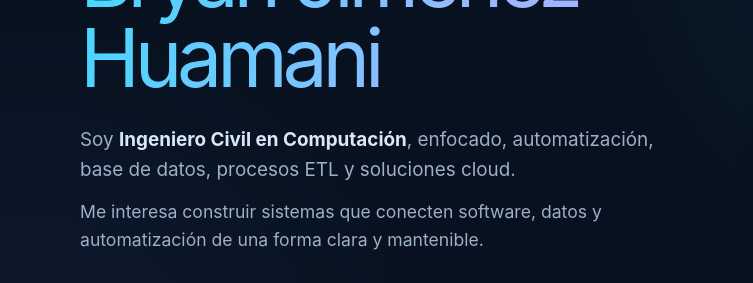
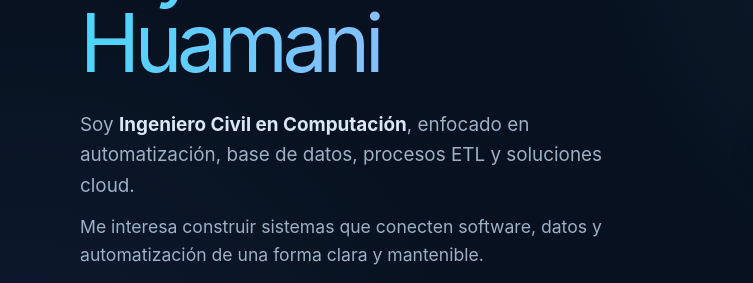
Before and after one commit to BryanJimenez871/BryanJimenez871.github.io, an Astro site: page / in a window 1280 px wide. Shown: the part 262-545 px from the top of the page, 0-753 px from the left. Built offline with nearby package versions, Linux system fonts and the light colour scheme; Astro itself is replaced by a stand-in of ours.

Commit message:
Corrige descripción profesional

```diff
--- a/src/pages/index.astro
+++ b/src/pages/index.astro
@@ -21,7 +21,7 @@ const techTools = [
     <section id="inicio" class="hero shell">
       <div class="hero-copy reveal">
         <h1><span>Bryan Jimenez Huamani</span></h1>
-        <p class="hero-lead">Soy <strong>Ingeniero Civil en Computación</strong>, enfocado, automatización, base de datos, procesos ETL y soluciones cloud.</p>
+        <p class="hero-lead">Soy <strong>Ingeniero Civil en Computación</strong>, enfocado en automatización, base de datos, procesos ETL y soluciones cloud.</p>
         <p class="hero-intent">Me interesa construir sistemas que conecten software, datos y automatización de una forma clara y mantenible.</p>
         <div class="hero-actions"><a class="button" href="#proyectos">Ver proyectos <ArrowDown size={18} aria-hidden="true" /></a></div>
       </div>
```
